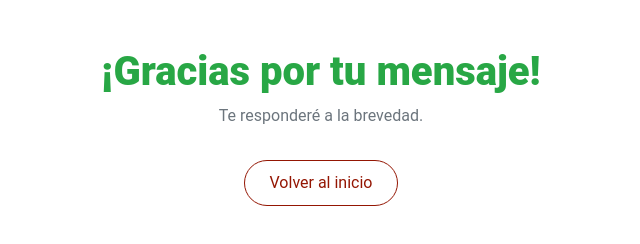
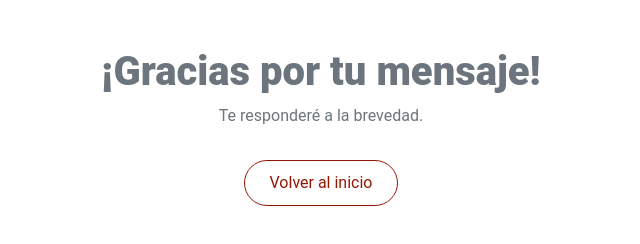
Before and after one commit to agustinakramer/PortfolioLucia, a website: page freelancer-portfolio-template/gracias.html in a window 1280 px wide. Shown: the whole page, without its empty margins (319-959 px from the left). Drawn offline with Linux system fonts and the light colour scheme.

Commit message:
agrego typ

```diff
--- a/freelancer-portfolio-template/gracias.html
+++ b/freelancer-portfolio-template/gracias.html
@@ -8,7 +8,7 @@
 </head>
 <body>
   <div class="container text-center mt-5">
-    <h1 class="text-success">¡Gracias por tu mensaje!</h1>
+    <h1 style="color: #6c757d;">¡Gracias por tu mensaje!</h1>
     <p>Te responderé a la brevedad.</p>
     <a href="/index.html" class="btn btn-outline-primary mt-3">Volver al inicio</a>
   </div>
```
Also changed, not shown: index.html (+2 -2 lines).
